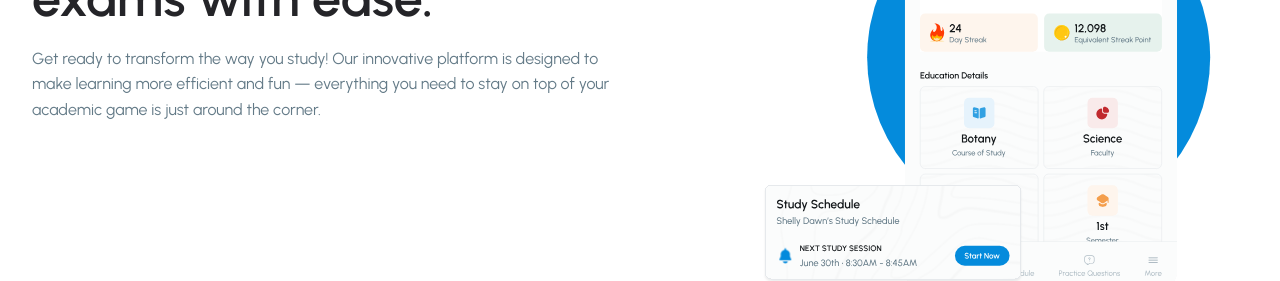
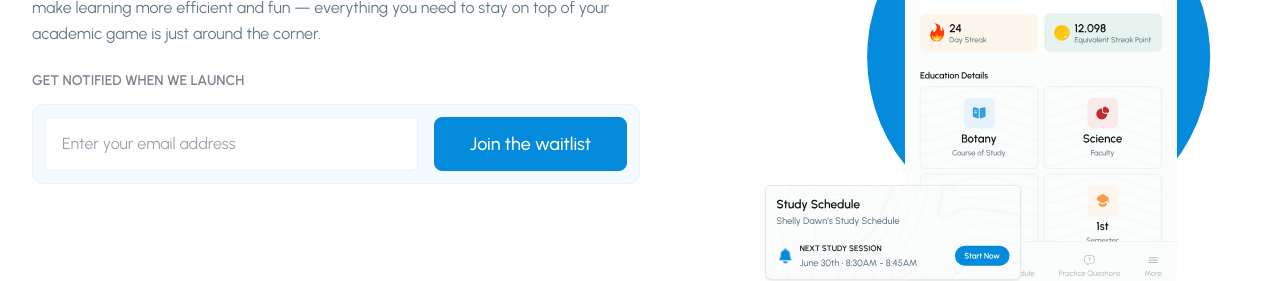
Before and after one commit to StudyCrest/CrestStudy-Web, a Next.js app: page / in a window 1280 px wide. Shown: the part 477-758 px from the top of the page. Built offline with nearby package versions, Linux system fonts and the light colour scheme; no server answers.

Commit message:
add waitlist form

```diff
--- a/src/app/page.tsx
+++ b/src/app/page.tsx
@@ -1,44 +1,44 @@
 "use client";
 
-// import { useForm } from "react-hook-form";
+import { useForm } from "react-hook-form";
 import { Toaster } from "react-hot-toast";
-// import toast from "react-hot-toast";
+import toast from "react-hot-toast";
 import Image from "next/image";
-// import Button from "@/components/Button";
-// import TextField from "@/components/Input/TextField";
-// import { joinWaitlist } from "@/services/waitlist/waitlist.service";
-// import ErrorMessage from "@/components/ErrorMessage";
+import Button from "@/components/Button";
+import TextField from "@/components/Input/TextField";
+import { joinWaitlist } from "@/services/waitlist/waitlist.service";
+import ErrorMessage from "@/components/ErrorMessage";
 
-// interface WaitlistFormValues {
-//   email: string;
-// }
+interface WaitlistFormValues {
+  email: string;
+}
 
 export default function Home() {
-  // const {
-  //   register,
-  //   handleSubmit,
-  //   formState: { errors, isSubmitting },
-  //   reset,
-  // } = useForm<WaitlistFormValues>();
+  const {
+    register,
+    handleSubmit,
+    formState: { errors, isSubmitting },
+    reset,
+  } = useForm<WaitlistFormValues>();
 
   // Join waitlist function
-  // const handleJoinWaitlist = async (data: WaitlistFormValues) => {
-  //   try {
-  //     const response = await joinWaitlist(data);
-  //     toast.success(`${response?.message}`, {
-  //       position: "top-right",
-  //       style: {
-  //         background: "#ffffff",
-  //         color: "#637A87",
-  //       },
-  //     });
-  //     reset(); // Reset the form after successful submission
-  //   } catch (error: any) {
-  //     toast.error(error.message || "Failed to join waitlist.", {
-  //       position: "top-right",
-  //     });
-  //   }
-  // };
+  const handleJoinWaitlist = async (data: WaitlistFormValues) => {
+    try {
+      const response = await joinWaitlist(data);
+      toast.success(`${response?.message}`, {
+        position: "top-right",
+        style: {
+          background: "#ffffff",
+          color: "#637A87",
+        },
+      });
+      reset(); // Reset the form after successful submission
+    } catch (error: any) {
+      toast.error(error.message || "Failed to join waitlist.", {
+        position: "top-right",
+      });
+    }
+  };
 
   return (
     <section className="bg-white pb-20 xl:pb-0">
@@ -56,11 +56,11 @@ export default function Home() {
             designed to make learning more efficient and fun — everything you
             need to stay on top of your academic game is just around the corner.
           </p>
-          {/* <p className="text-sm text-studycrest-4 mb-3 font-semibold uppercase leading-[21.76px]">
+          <p className="text-sm text-studycrest-4 mb-3 font-semibold uppercase leading-[21.76px]">
             Get notified when we launch
-          </p> */}
+          </p>
 
-          {/* <form
+          <form
             onSubmit={handleSubmit(handleJoinWaitlist)}
             className="min-h-[120px]"
             id="waitlistform"
@@ -92,7 +92,7 @@ export default function Home() {
                 message={errors.email.message as string}
               />
             )}
-          </form> */}
+          </form>
         </div>
 
         {/* Right Section: Image */}
```
